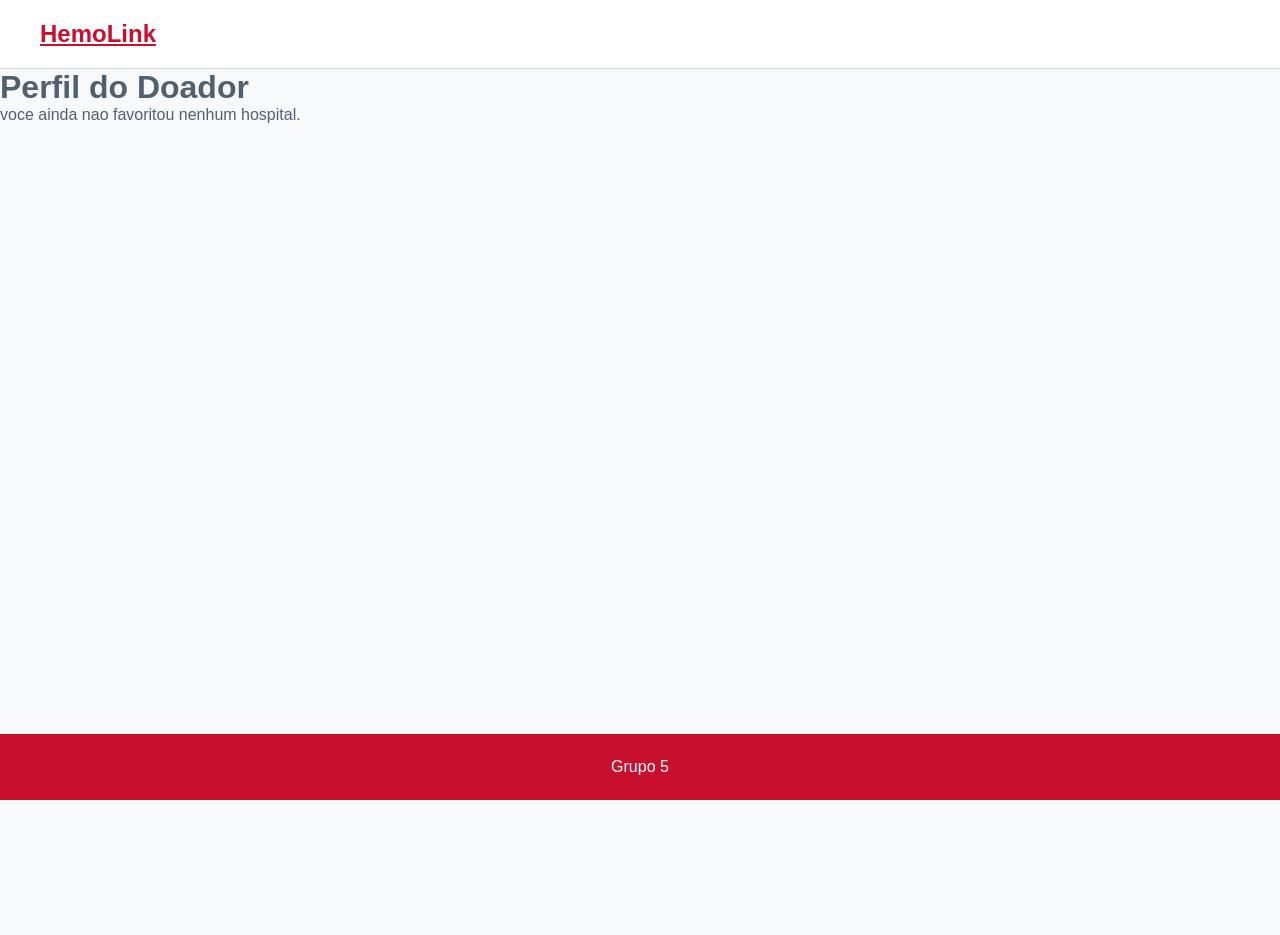
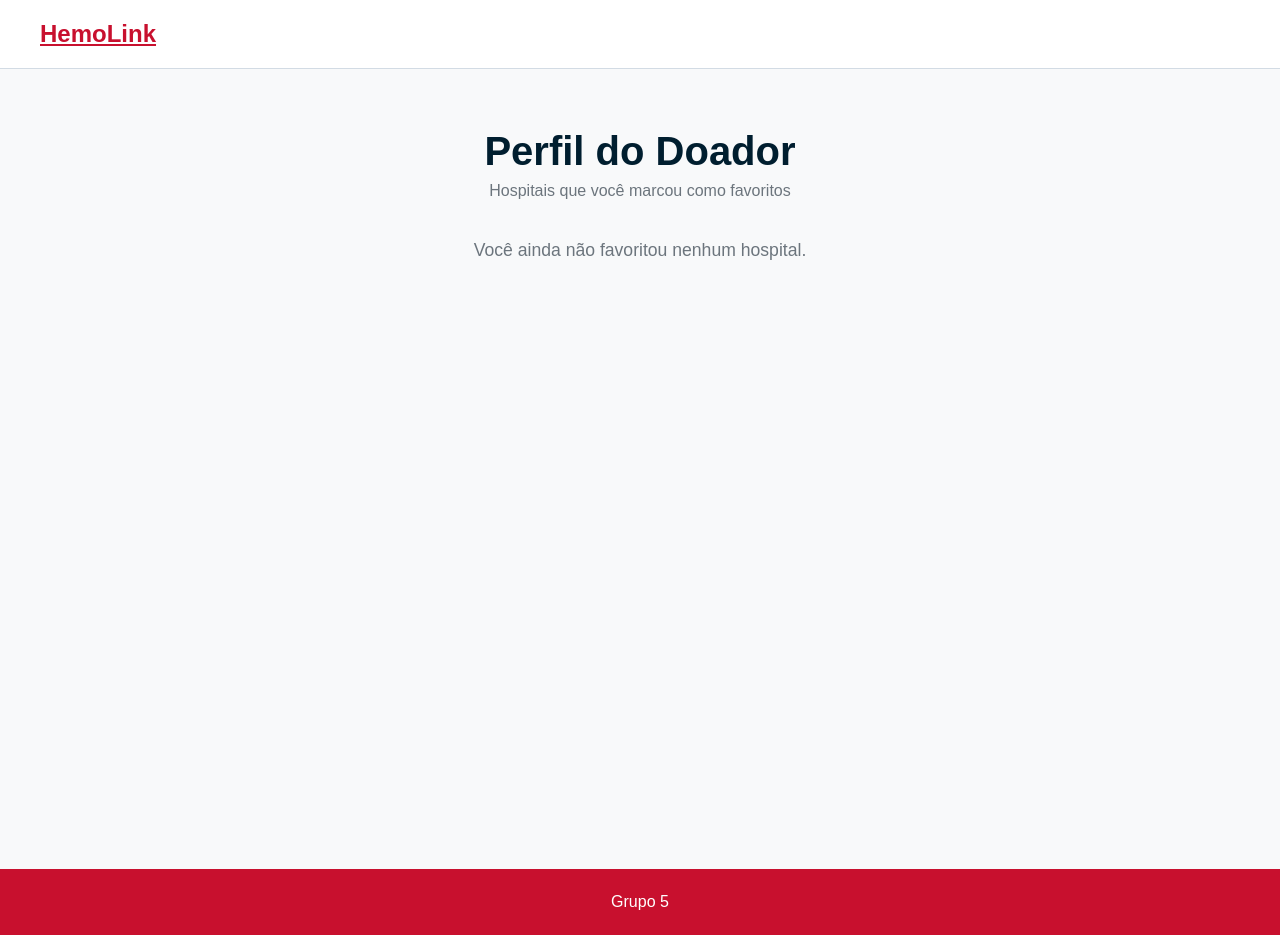
Before and after one commit to guilherme-guingo/HemoLink, a React (Vite) app: page /perfil in a window 1280 px wide. Before the commit the page ends 800 px from the top, so only its background shows below. Built offline with nearby package versions, Linux system fonts and the light colour scheme.

Commit message:
feat: adiciona estilizacai da pagina de perfil com styled-components

```diff
--- a/src/pages/Perfil/index.jsx
+++ b/src/pages/Perfil/index.jsx
@@ -1,23 +1,41 @@
 import { useFavoritos } from "../../contexts/FavoritesContext";
+import {
+  ContainerPerfil,
+  TituloPerfil,
+  SubtituloPerfil,
+  ListaFavoritos,
+  CardFavorito,
+  NomeHospital,
+  EnderecoHospital,
+  TipoSanguineo,
+  BotaoRemover,
+  MensagemVazia,
+} from "./style";
 
 export const Perfil = () => {
-    const { favoritos } = useFavoritos();
+  const { favoritos, favoritar } = useFavoritos();
 
-    return (
-        <main>
-            <h1>Perfil do Doador</h1>
+  return (
+    <ContainerPerfil>
+      <TituloPerfil>Perfil do Doador</TituloPerfil>
+      <SubtituloPerfil>Hospitais que você marcou como favoritos</SubtituloPerfil>
 
-            {favoritos.length === 0 ? (
-                <p>voce ainda nao favoritou nenhum hospital.</p>
-            ) : (
-                favoritos.map((hospital) => (
-                    <div key={hospital.id}>
-                        <h3>{hospital.nome}</h3>
-                        <p>📍 {hospital.endereco}</p>
-                        <p>Necessita: {hospital.sangueNecessario}</p>
-                    </div>
-                ))
-            )}
-        </main>
-    );
+      {favoritos.length === 0 ? (
+        <MensagemVazia>Você ainda não favoritou nenhum hospital.</MensagemVazia>
+      ) : (
+        <ListaFavoritos>
+          {favoritos.map((hospital) => (
+            <CardFavorito key={hospital.id}>
+              <NomeHospital>{hospital.nome}</NomeHospital>
+              <EnderecoHospital>📍 {hospital.endereco}</EnderecoHospital>
+              <TipoSanguineo>Necessita: {hospital.sangueNecessario}</TipoSanguineo>
+              <BotaoRemover onClick={() => favoritar(hospital)}>
+                Remover dos favoritos
+              </BotaoRemover>
+            </CardFavorito>
+          ))}
+        </ListaFavoritos>
+      )}
+    </ContainerPerfil>
+  );
 };
--- /dev/null
+++ b/src/pages/Perfil/style.jsx
@@ -0,0 +1,94 @@
+import styled from "styled-components";
+
+export const ContainerPerfil = styled.main`
+    min-height: 100vh;
+    padding: 60px 40px;
+    background: ${(props) => props.theme.colors.background};
+`;
+
+export const TituloPerfil = styled.h1`
+    color: ${(props) => props.theme.colors.textTitle};
+    font-size: 2.5rem;
+    text-align: center;
+    margin-bottom: 8px;
+`;
+
+export const SubtituloPerfil = styled.p`
+    color: ${(props) => props.theme.colors.textMuted};
+    text-align: center;
+    margin-bottom: 40px;
+`;
+
+export const ListaFavoritos = styled.div`
+    display: flex;
+    flex-wrap: wrap;
+    gap: 15px;
+    justify-content: center;
+    max-width: 1500px;
+    margin: 0 auto;
+`;
+
+export const CardFavorito = styled.div`
+    width: 320px;
+    display: flex;
+    flex-direction: column;
+    padding: 20px;
+    background: ${(props) => props.theme.colors.surface};
+    border: 1px solid ${(props) => props.theme.colors.border};
+    border-radius: ${(props) => props.theme.borderRadius.md};
+    box-shadow: 0 1px 3px rgba(0, 0, 0, 0.02), 0 4px 16px rgba(36, 75, 126, 0.04);
+    transition: all 0.3s ease;
+
+    &:hover {
+        transform: translateY(-2px);
+        box-shadow: 0 12px 24px rgba(36, 75, 126, 0.08), 0 4px 8px rgba(0, 0, 0, 0.04);
+    }
+`;
+
+export const NomeHospital = styled.h3`
+    color: ${(props) => props.theme.colors.textTitle};
+    margin-bottom: 10px;
+`;
+
+export const EnderecoHospital = styled.p`
+    color: ${(props) => props.theme.colors.textBase};
+    margin-bottom: 15px;
+`;
+
+export const TipoSanguineo = styled.span`
+    align-self: flex-start;
+    padding: 6px 12px;
+    margin-bottom: 15px;
+    font-size: 12px;
+    font-weight: bold;
+    color: ${(props) => props.theme.colors.surface};
+    border-radius: ${(props) => props.theme.borderRadius.full};
+    background-color: ${(props) => {
+    if (props.$urgencia === "Critico") return props.theme.colors.status.danger;
+    if (props.$urgencia === "Alerta") return props.theme.colors.status.warning;
+    return props.theme.colors.status.success;
+    }};
+`;
+
+export const BotaoRemover = styled.button`
+    margin-top: auto;
+    padding: 10px;
+    cursor: pointer;
+    color: ${(props) => props.theme.colors.primary};
+    background: transparent;
+    border: 1px solid ${(props) => props.theme.colors.primary};
+    border-radius: ${(props) => props.theme.borderRadius.md};
+    transition: all 0.3s ease;
+
+    &:hover {
+        background: ${(props) => props.theme.colors.primary};
+        color: ${(props) => props.theme.colors.surface};
+    }
+`;
+
+export const MensagemVazia = styled.p`
+    text-align: center;
+    font-size: 1.1rem;
+    color: ${(props) => props.theme.colors.textMuted};
+    margin-top: 40px;
+`;
```
